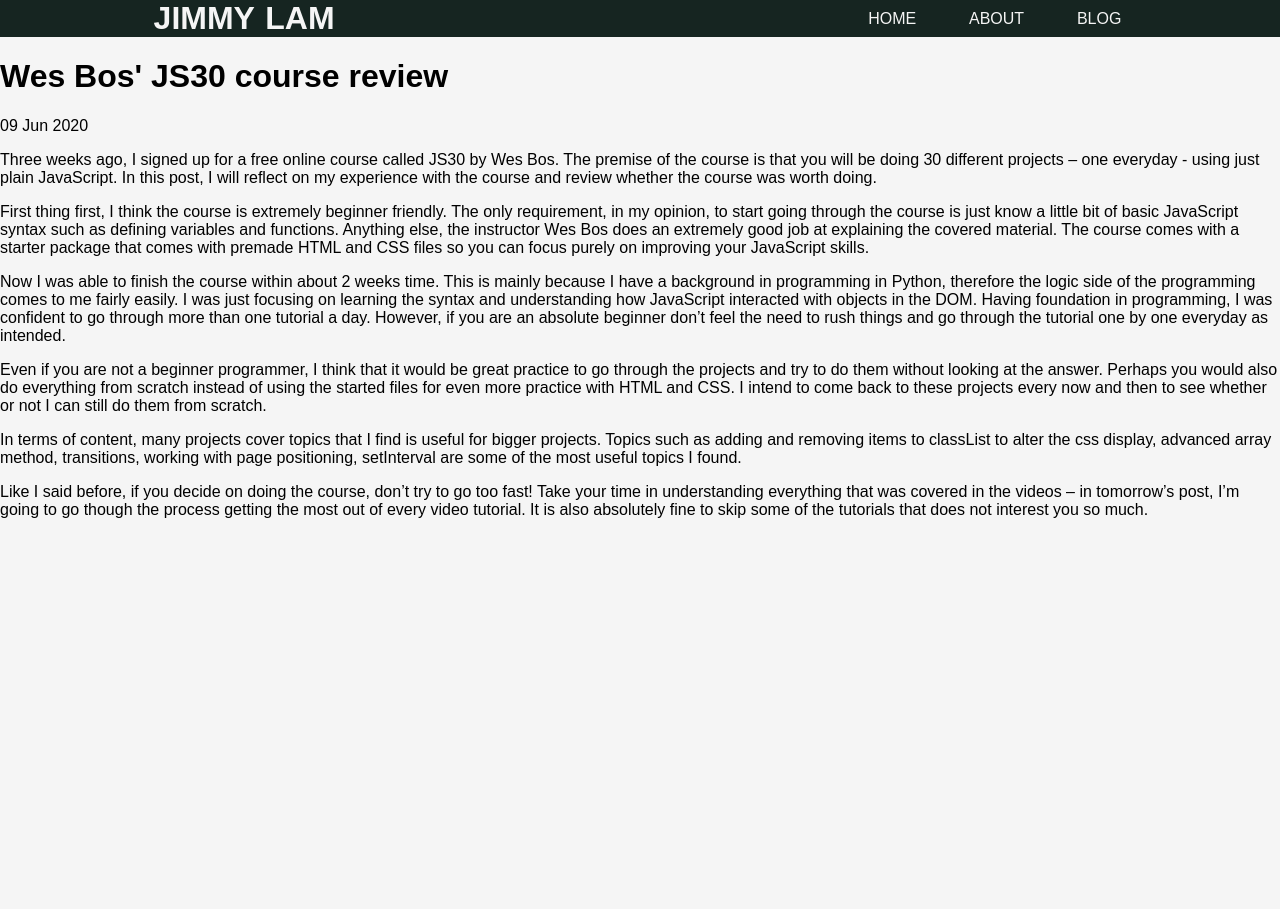
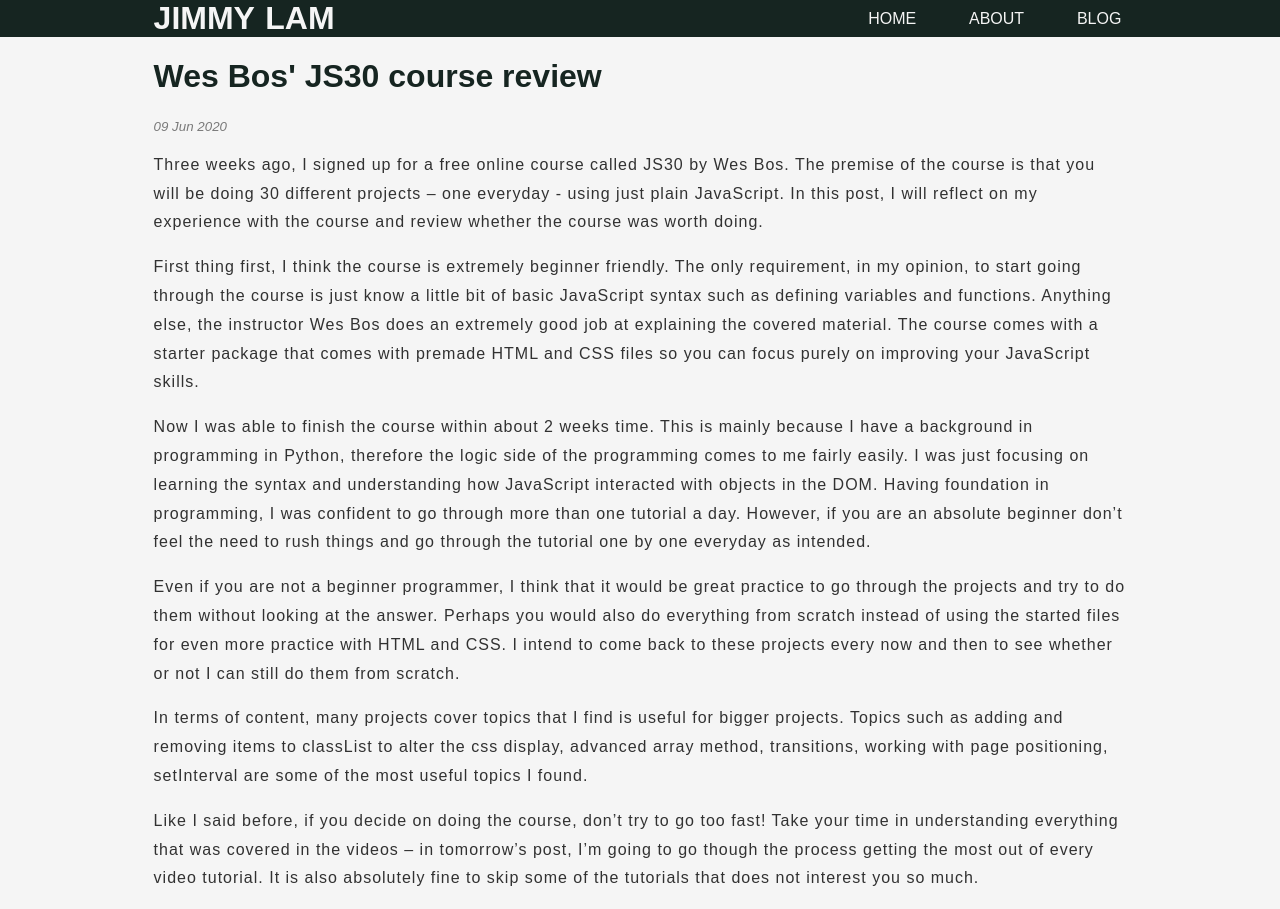
Before and after one commit to JL978/JL978.github.io, a Jekyll site: the page built from _posts/2020-06-09-js30-review.md, in a window 1280 px wide. Built offline with Jekyll 4.4.1, drawn with Linux system fonts in a browser that asks for light colours.

Commit message:
fixed post page layout

```diff
--- a/_layouts/default.html
+++ b/_layouts/default.html
@@ -20,5 +20,6 @@
         </div>
     </nav>
     {{ content }}
+
 </body>
 </html>
--- a/_layouts/post.html
+++ b/_layouts/post.html
@@ -1,8 +1,9 @@
 ---
 layout: default
 ---
-<h1>{{ page.title }}</h1>
-<p class="meta">{{ page.date | date_to_string }}</p>
+
+<h1 class="blog-post-title">{{ page.title }}</h1>
+<small class="meta date">{{ page.date | date_to_string }}</small>
 
 <div class="post">
   {{ content }}
--- a/css/main.css
+++ b/css/main.css
@@ -121,12 +121,29 @@
 .date{
     opacity: 50%;
     font-style: italic;
+    margin-left: var(--margin-l)
 }
 
 .post-content{
     width: 65%;
     line-height: 1.75;
 }
+
+
+.blog-post-title{
+    text-decoration: none;
+    color: var(--background-color);
+    text-wrap: wrap;
+    margin-left: var(--margin-l) ;
+}
+
+.post{
+    margin: 0 var(--margin-l);
+    line-height: 1.8rem;
+    letter-spacing: 1px;
+    color: rgba(0, 0, 0, 0.8);
+}
+
 @media (max-width: 700px){
     nav{
         flex-direction: column;
```
